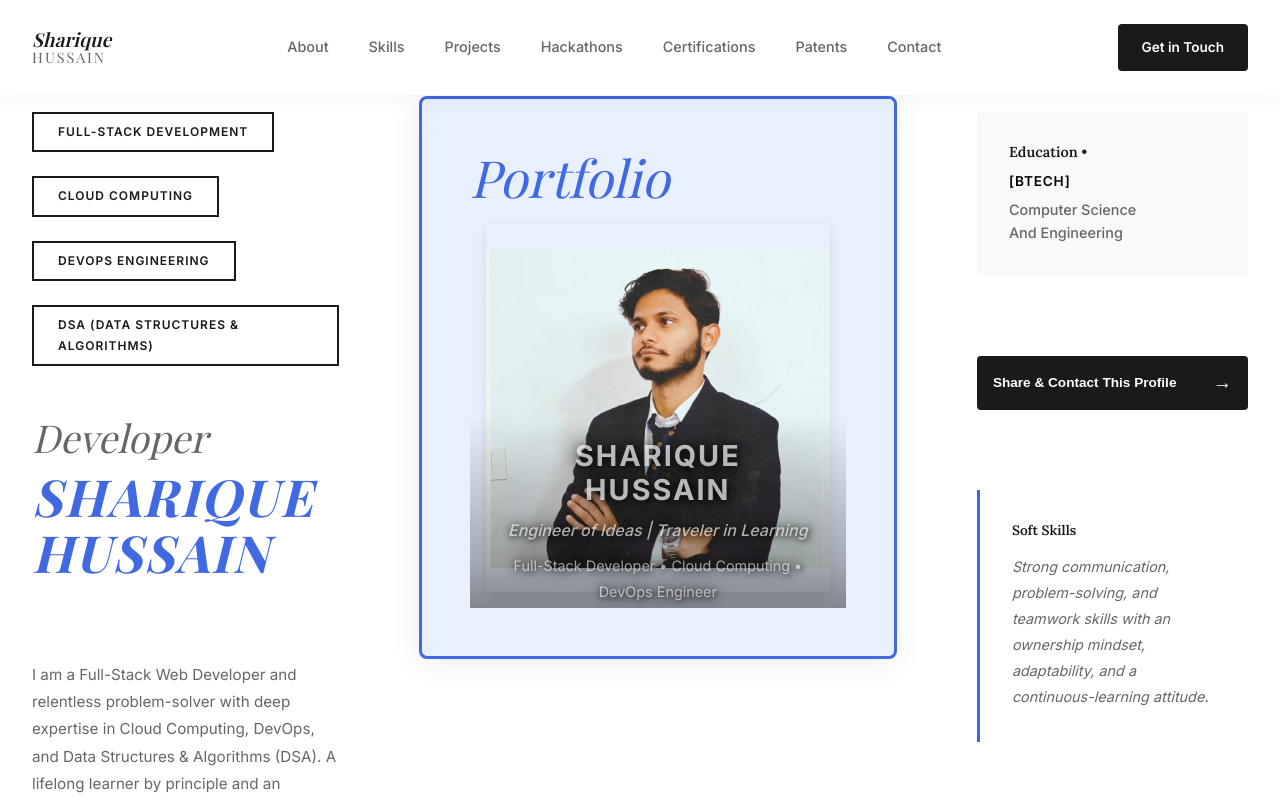
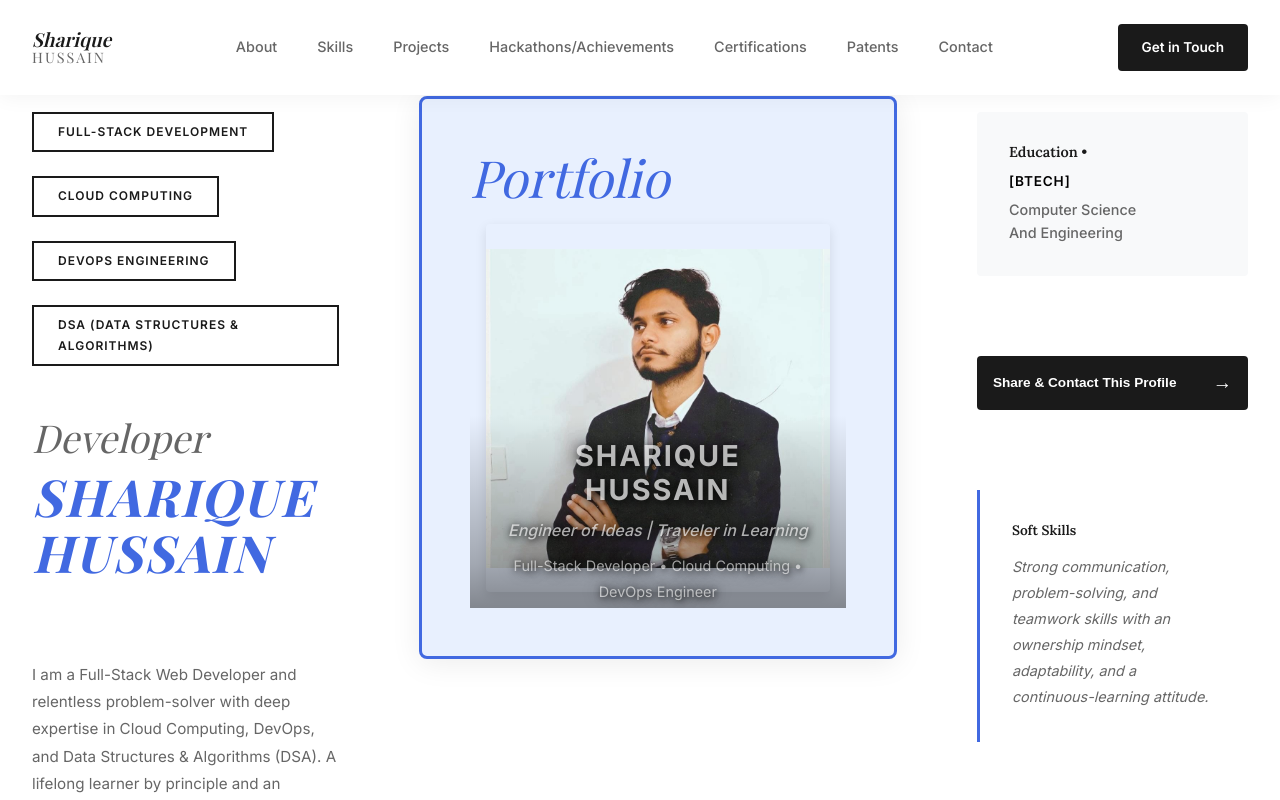
Before and after one commit to Sharique002/Portfolio, a React (Vite) app in the folder client/: page / in a window 1280 px wide. Shown: the top 800 px of the page. Built offline with nearby package versions, Linux system fonts and the light colour scheme; a web font is replaced by a local one.

Commit message:
Rename Hackathons to Hackathons/Achievements in navbar and section heading

```diff
--- a/client/src/components/Hackathons.jsx
+++ b/client/src/components/Hackathons.jsx
@@ -104,7 +104,7 @@ const Hackathons = () => {
             <div className="container">
                 <div className="section-header">
                     <div className="title-emoji">🏆</div>
-                    <h2>Hackathons</h2>
+                    <h2>Hackathons / Achievements</h2>
                     <p>Building innovative solutions under pressure! ⚡</p>
                 </div>
 
--- a/client/src/components/Navbar.jsx
+++ b/client/src/components/Navbar.jsx
@@ -69,7 +69,7 @@ const Navbar = () => {
                             className={`nav-link ${activeSection === 'hackathons' ? 'active' : ''}`}
                             onClick={(e) => handleClick(e, 'hackathons')}
                         >
-                            Hackathons
+                            Hackathons/Achievements
                         </a>
                         <a
                             href="#certifications"
```
